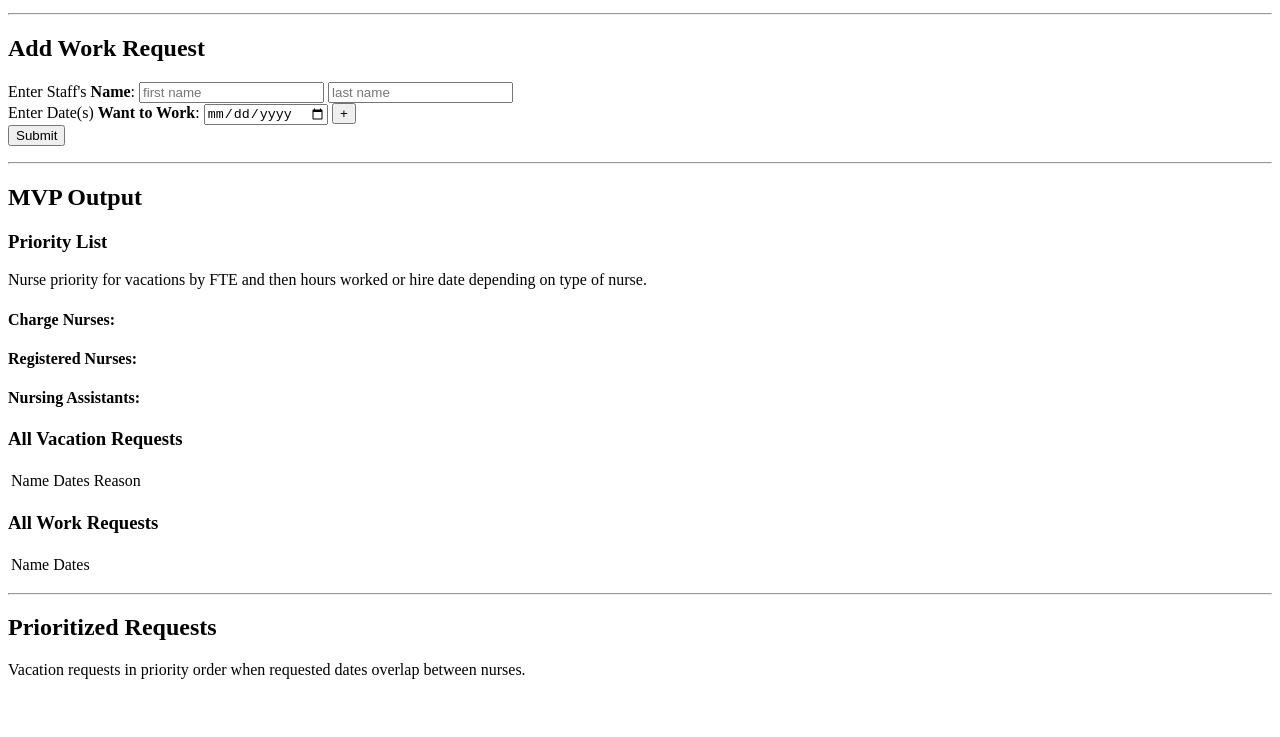
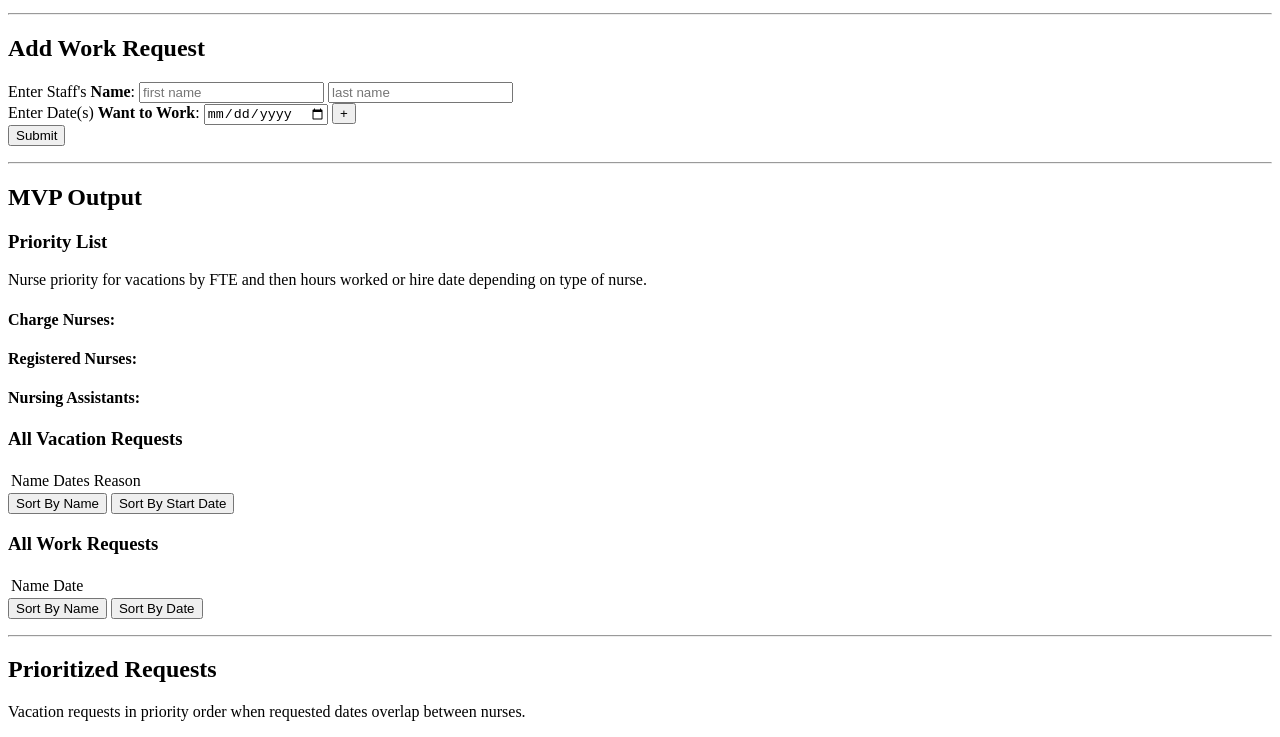
Before and after one commit to ayohana/nurse_NATA, a website: page src/index.html in a window 1280 px wide. Shown: the part 442-1179 px from the top of the page. Before the commit the page ends 1137 px from the top, so only its background shows below. Drawn offline with Linux system fonts and the light colour scheme.

Commit message:
Add sort buttons and format html more

```diff
--- a/src/index.html
+++ b/src/index.html
@@ -18,6 +18,7 @@
         <p><span id="dateChanged"></span></p>
         <hr>
       </div>
+
       <div id="vacationRequest">
         <h2>Add Vacation Request</h2>
         <form id="vacationForm">
@@ -54,6 +55,7 @@
           <p><span id="vacationMessage"></span></p>
         </form>
       </div> <!--End of Vacation Request-->
+
       <hr>
       <div id="workRequest">
         <h2>Add Work Request</h2>
@@ -89,6 +91,7 @@
         <ol id="NACpriority"></ol>
 
         <h3>All Vacation Requests</h3>
+        <div id="allVacationOutput">
           <table id="outputVacationTable">
             <thead>
               <tr>
@@ -99,26 +102,32 @@
             </thead>
             <tbody id="vacationOutput">
 
-          </tbody>
-
+            </tbody> <!--End of dynamically added vacation requests-->
           </table>
+          <button id="vacationByName">Sort By Name</button>
+          <button id="vacationByDate">Sort By Start Date</button>
+        </div>
         <p><span id="outputVacationMessage"></span></p>
 
         <h3>All Work Requests</h3>
+        <div id="allWorkOutput">
           <table id="outputWorkTable">
             <thead>
               <tr>
                 <td>Name</td>
-              <td>Dates</td>
+                <td>Date</td>
               </tr>
             </thead>
             <tbody id="workOutput">
 
-          </tbody>
-
+            </tbody> <!--End of dynamically added work requests-->
           </table>
+          <button id="workByName">Sort By Name</button>
+          <button id="workByDate">Sort By Date</button>
+        </div>
         <p><span id="outputWorkMessage"></span></p>
       </div> <!--End of MVP Output-->
+
       <hr>
       <div id="requestsPrioritized">
         <h2>Prioritized Requests</h2>
```
Lines whose indentation alone changed are shown as unchanged.
